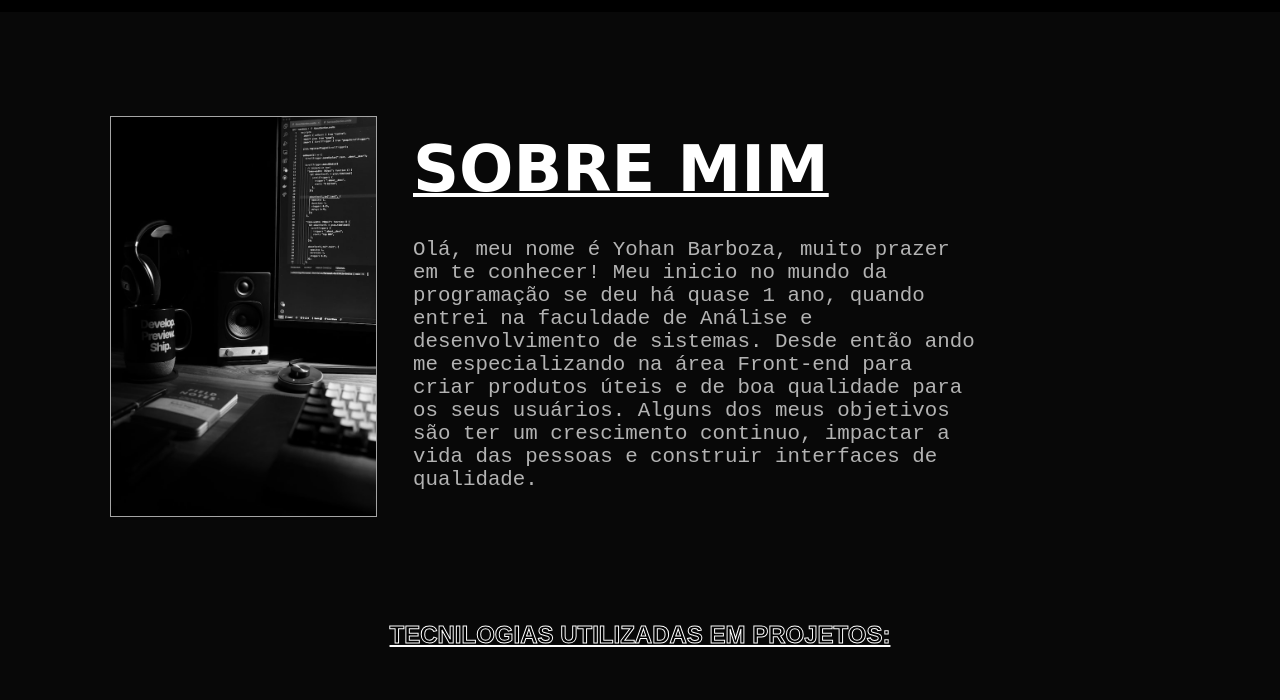
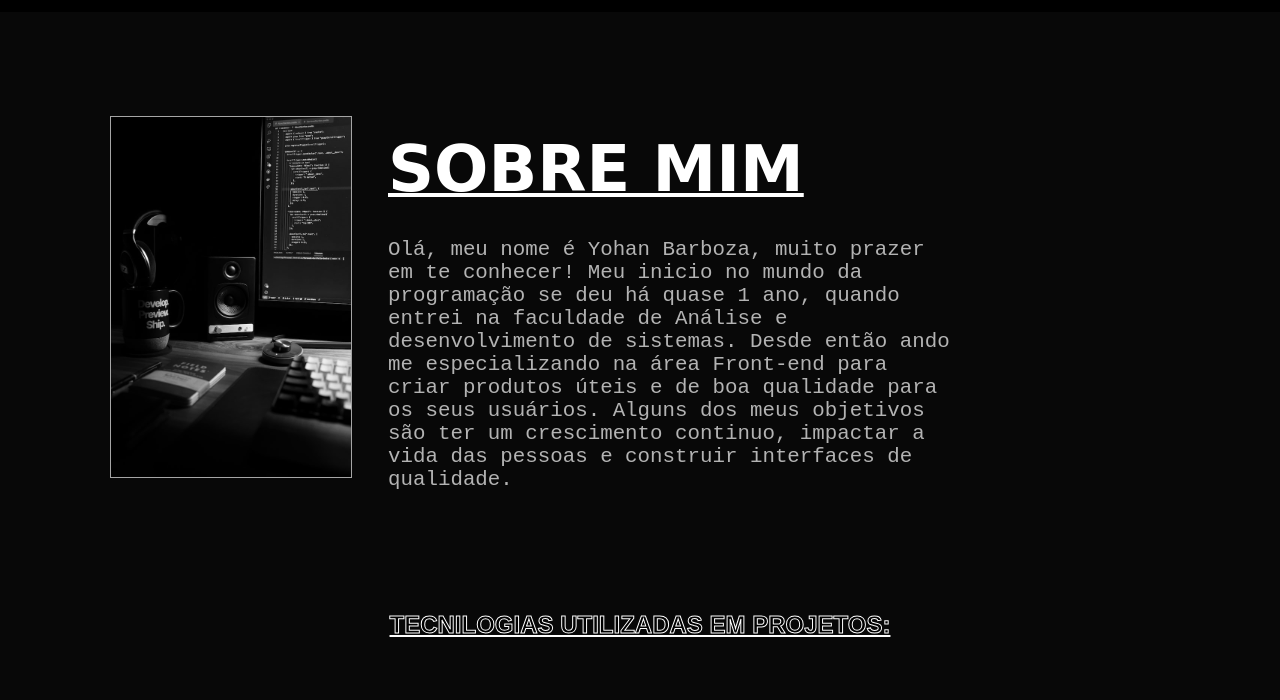
Before and after one commit to YohanBZ/YohanB.github.io, a website built with Vite: page index.html in a window 1280 px wide. Shown: the part 791-1491 px from the top of the page. Built offline with nearby package versions, Linux system fonts and the light colour scheme; a web font is replaced by a local one.

Commit message:
img-sobre

```diff
--- a/css/sobre.css
+++ b/css/sobre.css
@@ -20,8 +20,8 @@
 }
 
 .photo {
-  width: 265px;
-  height: 399px;
+  width: 240px;
+  height: 360px;
   margin: 20px;
   border: 1px solid #a5a5a5;
 }
--- a/index.html
+++ b/index.html
@@ -79,7 +79,7 @@
 
   <section class="sobre" id="sobre">
     <div class="sobre-info">
-      <img class="photo" src="./public/img/kevin-canlas-ia7-T2bjDb4-unsplash2.jpg" alt="Foto de escritorio" width="265" height="399">
+      <img class="photo" src="./public/img/kevin-canlas-ia7-T2bjDb4-unsplash2.jpg" alt="Foto de escritorio" width="240" height="360">
       <div class="perfil">
         <h1>SOBRE MIM</h1>
         <p>Olá, meu nome é Yohan Barboza, muito prazer em te conhecer! Meu inicio no mundo da programação se deu há quase 1 ano, quando entrei na faculdade de Análise e desenvolvimento de sistemas. Desde então ando me especializando na área Front-end para criar produtos úteis e de boa qualidade para os seus usuários. Alguns dos meus objetivos são ter um crescimento continuo, impactar a vida das pessoas e construir interfaces de qualidade.</p>
```
